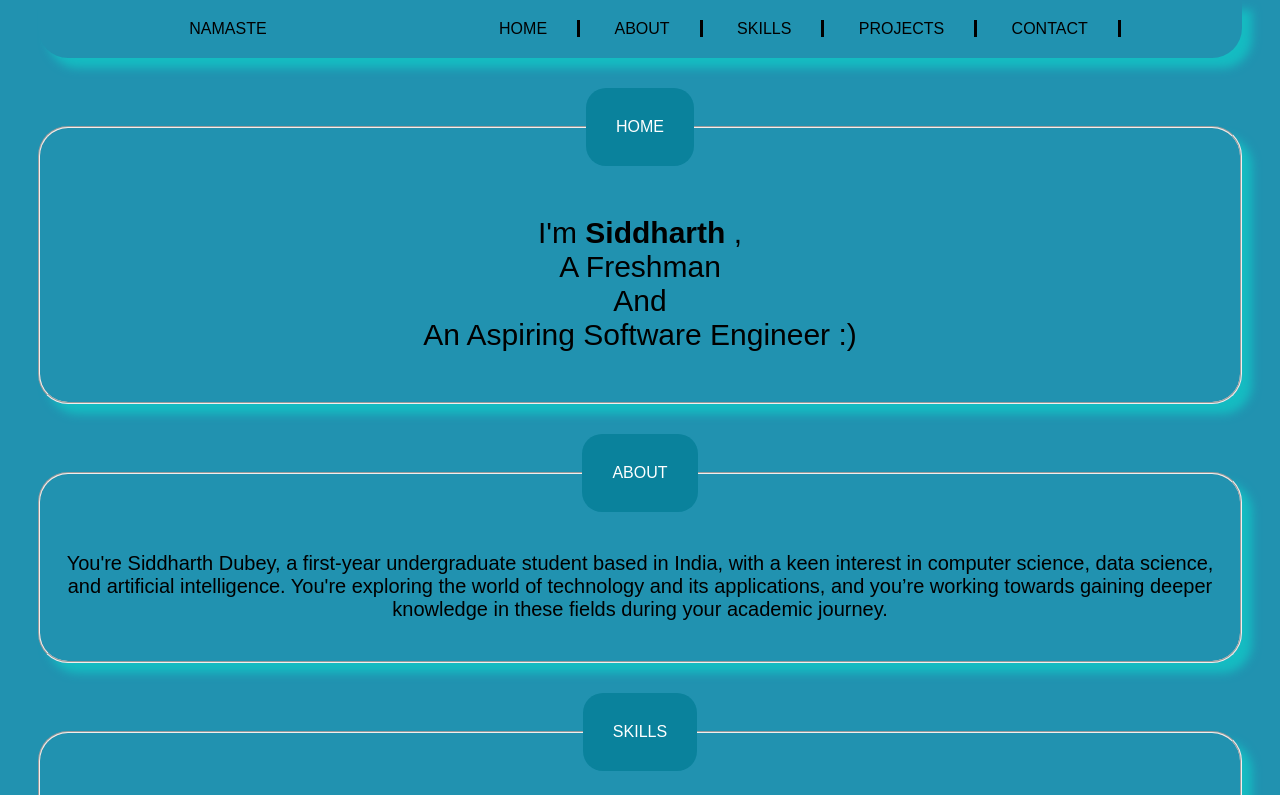
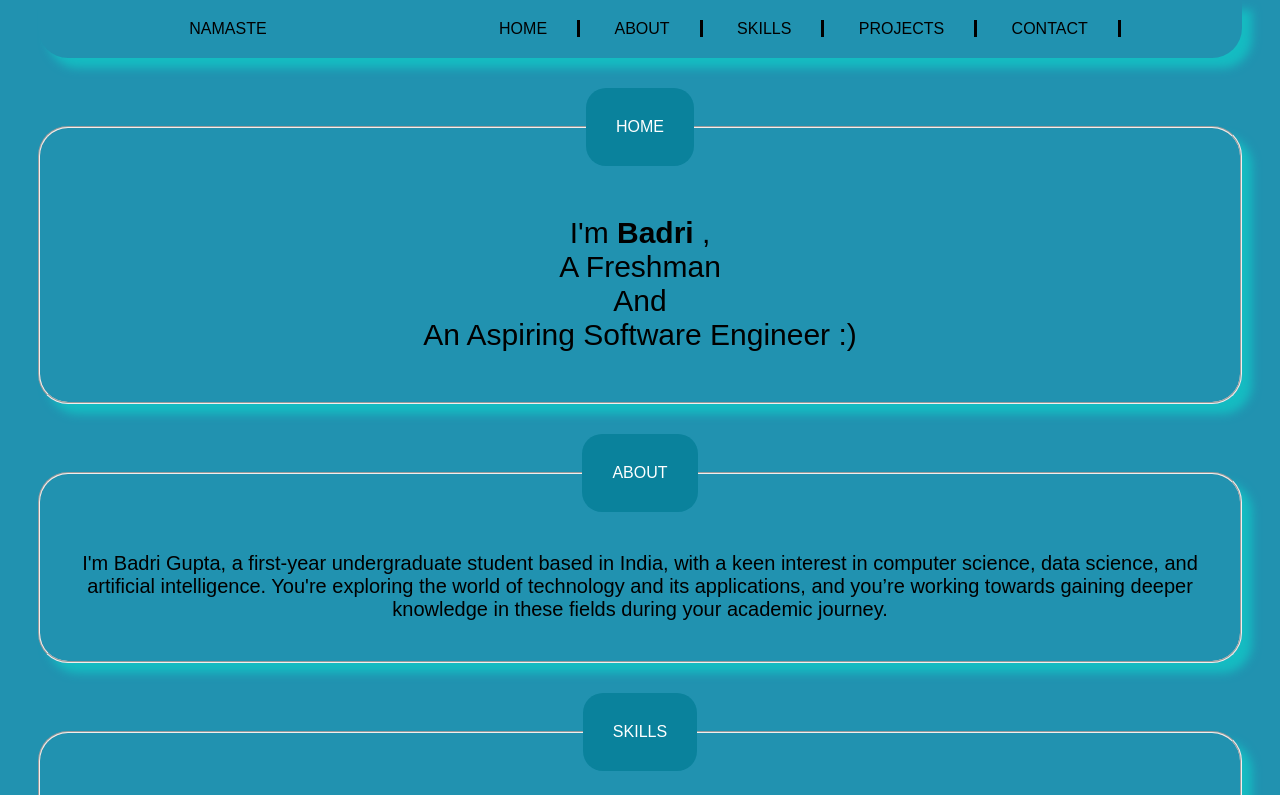
Before and after one commit to badri95699/Portfolio-Website, a plain HTML site: page index.html in a window 1280 px wide. Shown: the top 795 px of the page. Drawn offline with nearby package versions, Linux system fonts and the light colour scheme.

Commit message:
update again

```diff
--- a/index.html
+++ b/index.html
@@ -166,7 +166,7 @@
        <fieldset class="first">
            <legend id="HOME">HOME</legend>
            <p>
-             I'm <b>Siddharth</b> ,
+             I'm <b>Badri</b> ,
              <br>
               A Freshman
              <br>
@@ -177,7 +177,7 @@
        </fieldset>
        <fieldset class="first" >
           <legend id="ABOUT">ABOUT</legend>
-           <p style="font-size: 20px;">You're Siddharth Dubey, a first-year undergraduate student based in India, with a keen interest in computer science, data science, and artificial intelligence. You're exploring the world of technology and its applications, and you’re working towards gaining deeper knowledge in these fields during your academic journey. </p>
+           <p style="font-size: 20px;">I'm Badri Gupta, a first-year undergraduate student based in India, with a keen interest in computer science, data science, and artificial intelligence. You're exploring the world of technology and its applications, and you’re working towards gaining deeper knowledge in these fields during your academic journey. </p>
        </fieldset>
        <fieldset class="first">
           <legend id="SKILLS">SKILLS</legend>
```
